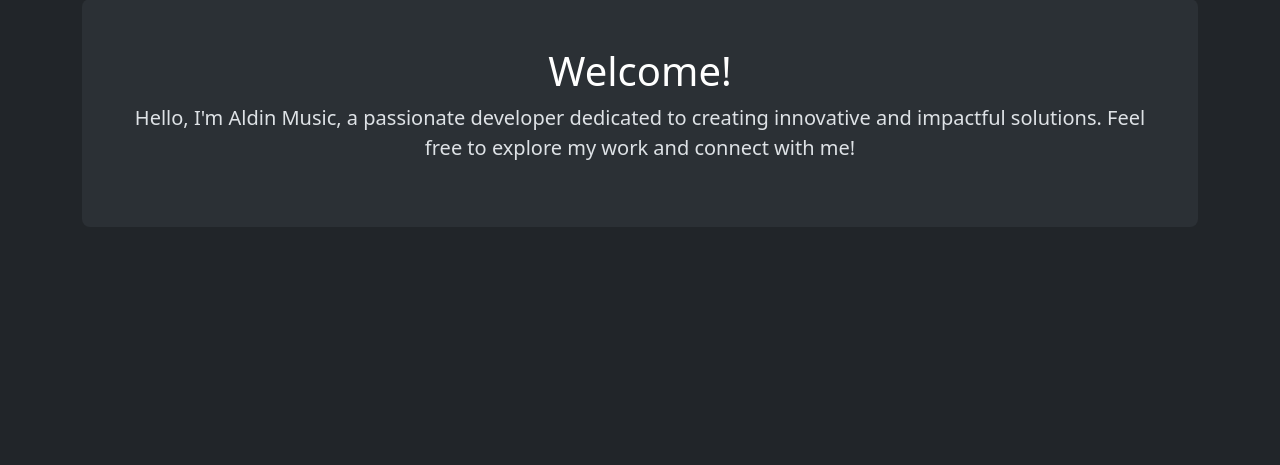
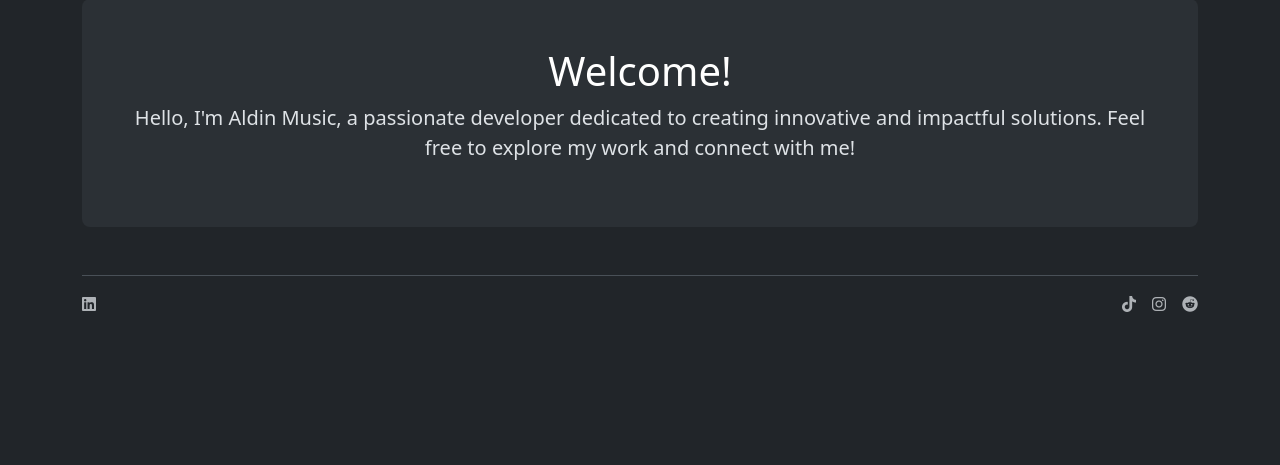
Before and after one commit to kpoptrashBlaenk/Portoflio, a PHP site: page / in a window 1280 px wide. Shown: the part 124-589 px from the top of the page. Run offline with PHP 8.4, Linux system fonts and the light colour scheme.

Commit message:
Footer added

```diff
--- a/index.php
+++ b/index.php
@@ -8,4 +8,5 @@ $scripts = '';
 require $partials . 'head.php';
 require $partials . 'navbar.php';
 require $partials . 'jumbotron.php';
+require $partials . 'footer.php';
 require $partials . 'foot.php';
--- /dev/null
+++ b/partials/footer.php
@@ -0,0 +1,15 @@
+<div class="container">
+    <footer class="d-flex flex-wrap justify-content-between align-items-center py-3 my-4 border-top">
+        <div class="col-md-4 d-flex align-items-center">
+            <a href="/" class="mb-3 me-2 mb-md-0 text-body-secondary text-decoration-none lh-1">
+                <i class="fab fa-linkedin"></i>
+            </a>
+        </div>
+
+        <ul class="nav col-md-4 justify-content-end list-unstyled d-flex">
+            <li class="ms-3"><a class="text-body-secondary" href="#"><i class="fab fa-tiktok"></i></a></li>
+            <li class="ms-3"><a class="text-body-secondary" href="#"><i class="fab fa-instagram"></i></a></li>
+            <li class="ms-3"><a class="text-body-secondary" href="#"><i class="fab fa-reddit"></i></a></li>
+        </ul>
+    </footer>
+</div>
```
